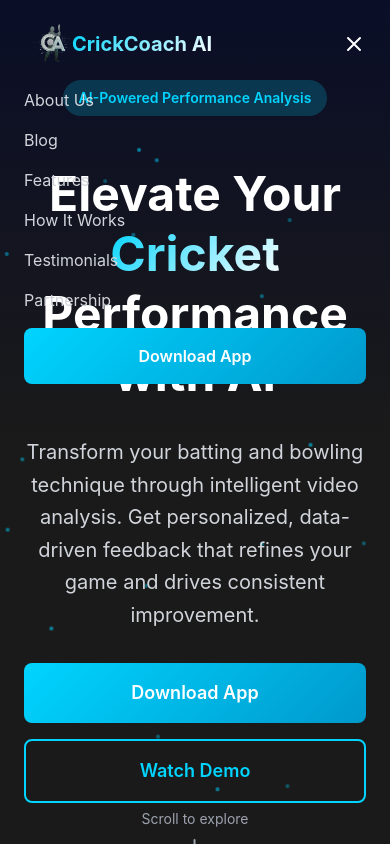
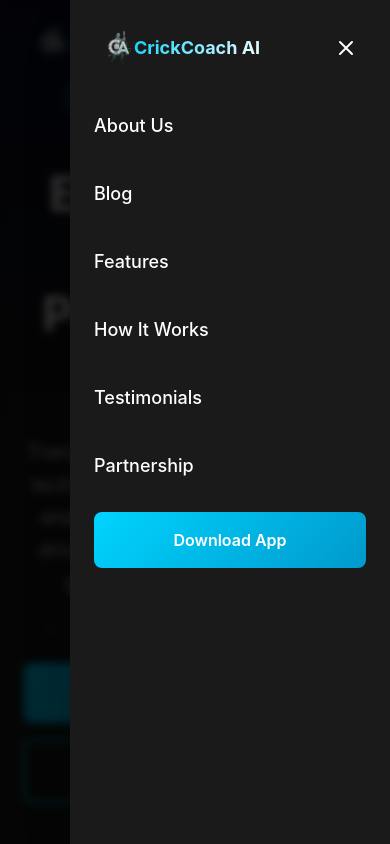
Before and after one commit to sakshamgupta1298/CrickCoachAI_website, a Next.js app in the folder frontend/: page / in a window 390 px wide. Both pictures are taken after a click on the button 354 px from the left and 44 px from the top of the page. Shown: the top 844 px of the page. Built offline with nearby package versions, Linux system fonts and the light colour scheme.

Commit message:
CrickCoach AI frontend

```diff
--- a/frontend/components/Navigation.tsx
+++ b/frontend/components/Navigation.tsx
@@ -18,6 +18,18 @@ export default function Navigation() {
     window.addEventListener('scroll', handleScroll)
     return () => window.removeEventListener('scroll', handleScroll)
   }, [])
+
+  // Prevent body scroll when mobile menu is open
+  useEffect(() => {
+    if (mobileMenuOpen) {
+      document.body.style.overflow = 'hidden'
+    } else {
+      document.body.style.overflow = ''
+    }
+    return () => {
+      document.body.style.overflow = ''
+    }
+  }, [mobileMenuOpen])
 
   // Handle hash navigation when landing on home page
   useEffect(() => {
@@ -77,7 +89,7 @@ export default function Navigation() {
     <motion.nav
       initial={{ y: -100 }}
       animate={{ y: 0 }}
-      className={`fixed top-0 left-0 right-0 z-50 transition-all duration-300 ${
+      className={`fixed top-0 left-0 right-0 z-[60] transition-all duration-300 ${
         scrolled ? 'bg-charcoal/95 backdrop-blur-md shadow-lg' : 'bg-transparent'
       }`}
     >
@@ -148,15 +160,54 @@ export default function Navigation() {
           </button>
         </div>
 
-        {/* Mobile Menu */}
+        {/* Mobile Menu Overlay */}
         <AnimatePresence>
           {mobileMenuOpen && (
+            <>
+              {/* Backdrop */}
               <motion.div
-              initial={{ opacity: 0, height: 0 }}
-              animate={{ opacity: 1, height: 'auto' }}
-              exit={{ opacity: 0, height: 0 }}
-              className="md:hidden mt-4 space-y-4 pb-4"
+                initial={{ opacity: 0 }}
+                animate={{ opacity: 1 }}
+                exit={{ opacity: 0 }}
+                onClick={() => setMobileMenuOpen(false)}
+                className="fixed inset-0 bg-black/80 backdrop-blur-sm z-[55] md:hidden"
+              />
+              {/* Menu Panel */}
+              <motion.div
+                initial={{ opacity: 0, x: '100%' }}
+                animate={{ opacity: 1, x: 0 }}
+                exit={{ opacity: 0, x: '100%' }}
+                transition={{ type: 'spring', damping: 25, stiffness: 200 }}
+                className="fixed top-0 right-0 bottom-0 w-80 bg-charcoal shadow-2xl z-[60] md:hidden overflow-y-auto"
               >
+                <div className="p-6">
+                  {/* Menu Header */}
+                  <div className="flex items-center justify-between mb-8">
+                    <Link href="/" className="flex items-center" onClick={() => setMobileMenuOpen(false)}>
+                      <div className="w-12 h-12 rounded-lg flex items-center justify-center overflow-hidden">
+                        <Image
+                          src="/logo-icon.png"
+                          alt="CrickCoach AI Logo"
+                          width={48}
+                          height={48}
+                          className="w-full h-full object-contain"
+                        />
+                      </div>
+                      <span className="text-lg font-bold text-gradient -ml-2">CrickCoach AI</span>
+                    </Link>
+                    <button
+                      onClick={() => setMobileMenuOpen(false)}
+                      className="text-white hover:text-accent transition-colors p-2"
+                      aria-label="Close menu"
+                    >
+                      <svg className="w-6 h-6" fill="none" stroke="currentColor" viewBox="0 0 24 24">
+                        <path strokeLinecap="round" strokeLinejoin="round" strokeWidth={2} d="M6 18L18 6M6 6l12 12" />
+                      </svg>
+                    </button>
+                  </div>
+
+                  {/* Menu Items */}
+                  <nav className="space-y-6">
                     {navItems.map((item) => {
                       if (item.href.startsWith('#')) {
                         // Hash link - always use absolute path to home page
@@ -165,7 +216,7 @@ export default function Navigation() {
                             key={item.name}
                             href={`/${item.href}`}
                             onClick={(e) => handleHashClick(e, item.href)}
-                      className="block text-gray-300 hover:text-accent transition-colors"
+                            className="block text-white hover:text-accent transition-colors text-lg font-medium py-2"
                           >
                             {item.name}
                           </a>
@@ -176,7 +227,7 @@ export default function Navigation() {
                           <Link
                             key={item.name}
                             href={item.href}
-                      className="block text-gray-300 hover:text-accent transition-colors"
+                            className="block text-white hover:text-accent transition-colors text-lg font-medium py-2"
                             onClick={() => setMobileMenuOpen(false)}
                           >
                             {item.name}
@@ -187,11 +238,14 @@ export default function Navigation() {
                     <a
                       href={pathname === '/' ? '#download' : '/download'}
                       onClick={handleDownloadClick}
-                className="btn-premium w-full mt-4 block text-center"
+                      className="btn-premium w-full mt-6 block text-center"
                     >
                       Download App
                     </a>
+                  </nav>
+                </div>
               </motion.div>
+            </>
           )}
         </AnimatePresence>
       </div>
```
Lines whose indentation alone changed are shown as unchanged.
